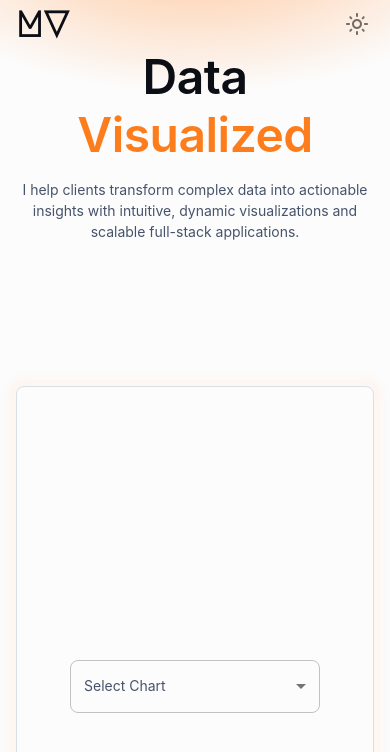
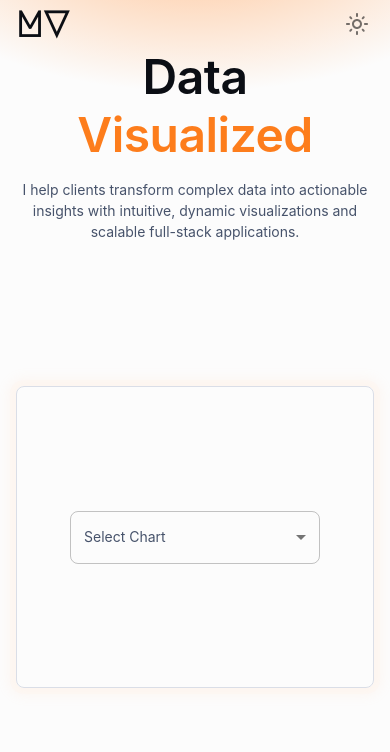
Before and after one commit to mvaughn1234/Portfolio, a React (Vite) app: page / in a window 390 px wide. Shown: the top 752 px of the page. Built offline with nearby package versions, Linux system fonts and the light colour scheme.

Commit message:
Updated Playground sizing to be based off content, not fixed. Adjusted circle radius to be smaller due to tighter packing of circles on mobile.

```diff
--- a/src/components/ChartPlayground.tsx
+++ b/src/components/ChartPlayground.tsx
@@ -23,7 +23,6 @@ import EducationResultsWrapper from "./charts/EducationResults.tsx";
 const StyledBox = styled('div')(({theme}) => ({
 	alignSelf: 'center',
 	width: '100%',
-	height: useMediaQuery(theme.breakpoints.up('sm')) ? 400 : 600,
 	marginTop: useMediaQuery(theme.breakpoints.up('sm')) ? theme.spacing(8) : theme.spacing(10),
 	borderRadius: theme.shape.borderRadius,
 	outline: '6px solid',
@@ -31,16 +30,9 @@ const StyledBox = styled('div')(({theme}) => ({
 	border: '1px solid',
 	borderColor: theme.palette.grey[200],
 	boxShadow: `0 0 12px 8px ${theme.palette.brand ? alpha(theme.palette.brand[200], 0.1) : 'hsla(220, 25%, 80%, 0.2)'}`,
-	image: `url('https://mui.com/static/screenshots/material-ui/getting-started/templates/dashboard.jpg)`,
 	backgroundSize: 'cover',
-	// [theme.breakpoints.up('xs')]: {
-	// 	marginTop: theme.spacing(10),
-	// 	height: 700,
-	// },
 	...theme.applyStyles('dark', {
 		boxShadow: `0 0 24px 12px ${theme.palette.brand ? alpha(theme.palette.brand[600], 0.1) : 'hsla(210, 100%, 25%, 0.2)'}`,
-		backgroundImage: `url('https://mui.com/static/screenshots/material-ui/getting-started/templates/dashboard-dark.jpg)`,
-		// outlineColor: 'hsla(220, 20%, 42%, 0.1)',
 		outlineColor: theme.palette.brand ? alpha(theme.palette.brand[900], 0.1) : 'hsla(220, 20%, 42%, 0.1)',
 		borderColor: theme.palette.grey[700],
 	}),
@@ -135,16 +127,15 @@ const ChartPlayground: React.FC = () => {
 	)
 
 	return (
-		<Container>
+		<Container sx={{pb: 10}}>
 			<StyledBox id="image">
 				{selectedChart === ''
 					?
-					<Box sx={{display: 'flex', width: '100%', height: '100%', alignItems: 'center', justifyContent: 'center'}}>
+					<Box sx={(theme) => ({display: 'flex', width: '100%', height: useMediaQuery(theme.breakpoints.up('sm')) ? 200 : 300, alignItems: 'center', justifyContent: 'center'})}>
 						{graphSelect}
 					</Box>
 					:
 					<Fade in={selectedChart !== ''} timeout={500}>
-						{/* Everything that should be animated in goes here */}
 						<Box sx={{flexGrow: 1, height: '100%'}}>
 							<Grid container spacing={2} alignItems="center" sx={{height: '100%'}}>
 								<Grid size={{xs: 12, sm: 8, md: 8}} sx={{height: {sm: '100%'}, px: 2}}>
@@ -164,7 +155,7 @@ const ChartPlayground: React.FC = () => {
 						</Box>
 					</Fade>
 
-				} {/* Render the Select when there is no chart */}
+				}
 			</StyledBox>
 		</Container>
 	);
--- /dev/null
+++ b/src/components/Project1.tsx
@@ -0,0 +1,9 @@
+import React from 'react'
+
+const Project1: React.FC = () => {
+	return (
+		<></>
+	)
+}
+
+export default Project1
--- a/src/components/charts/EducationResults.tsx
+++ b/src/components/charts/EducationResults.tsx
@@ -83,7 +83,7 @@ const EducationResults: React.FC<EducationResultsProps> = ({width, height, xSwit
 		const seScale = d3
 			.scaleLinear()
 			.domain(d3.extent(dataIndexed.socioeconomic_score) as [number, number])
-			.range([1, 3])
+			.range([0, 2])
 
 		const attendanceScale = d3
 			.scaleLinear<string>()
--- a/src/pages/HomePage.tsx
+++ b/src/pages/HomePage.tsx
@@ -1,12 +1,16 @@
 import React from 'react';
 import ChartPlayground from "../components/ChartPlayground.tsx";
 import Hero from "../components/Hero.tsx";
+import Project1 from "../components/Project1.tsx";
 
 const HomePage: React.FC = () => {
 	return (
 		<>
 			<Hero/>
 			<ChartPlayground/>
+			<div>
+				<Project1 />
+			</div>
 		</>
 	);
 }
```
Also changed, not shown: public/assets/images/Project1Feature.png (added), 1 other file (tests, documents, lock files or other folders).
